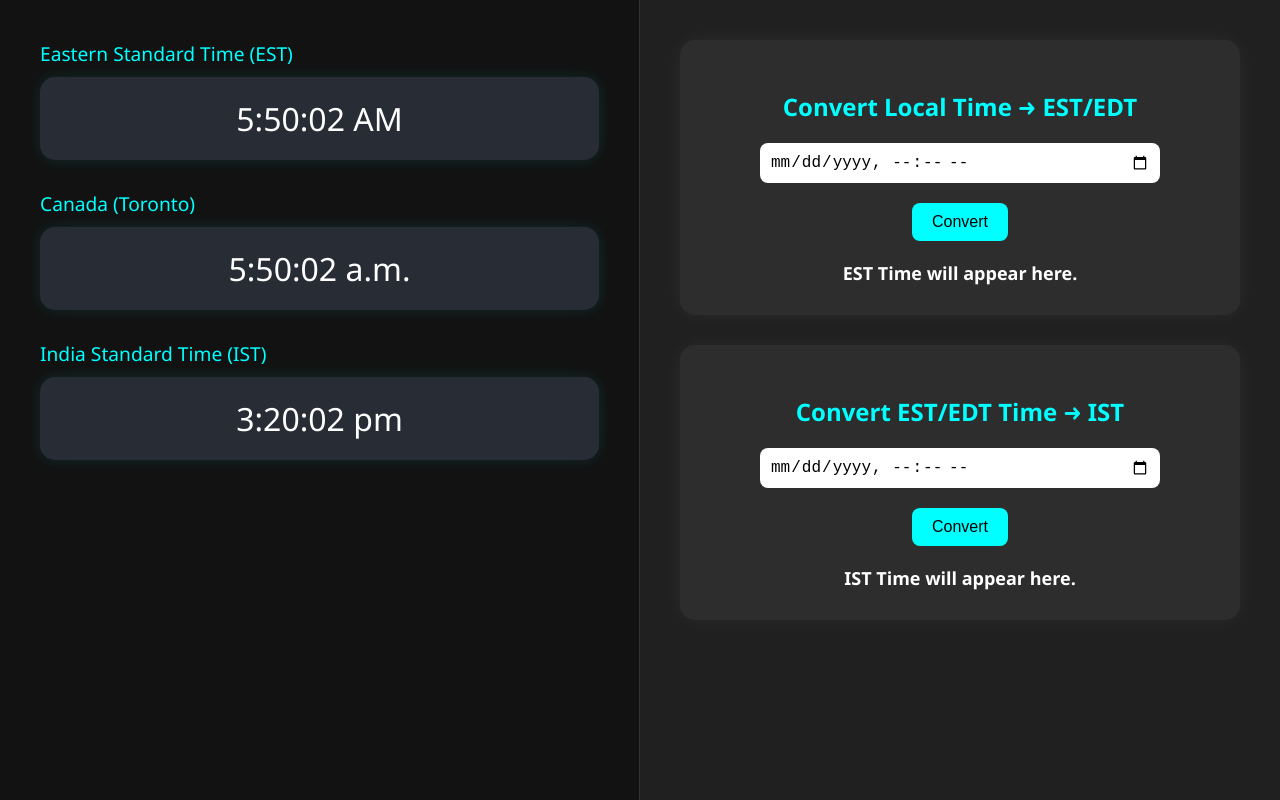
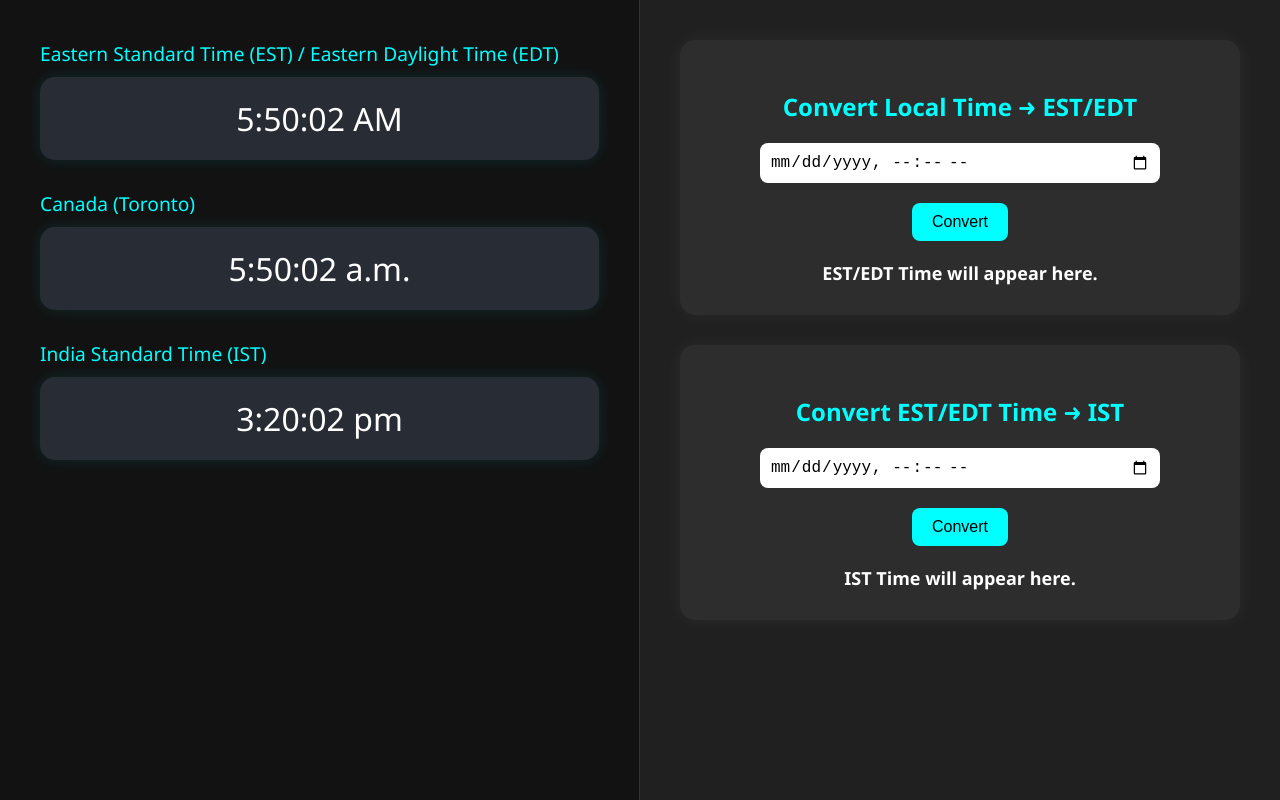
Before and after one commit to Ayush-Balodi/Clock, a plain HTML site: page index.html in a window 1280 px wide. Drawn offline with nearby package versions, Linux system fonts and the light colour scheme.

Commit message:
Minor cosmetic changes

```diff
--- a/index.html
+++ b/index.html
@@ -117,7 +117,7 @@
 
   <!-- Left Half: Clocks -->
   <div class="half left">
-    <div class="label">Eastern Standard Time (EST)</div>
+    <div class="label">Eastern Standard Time (EST) / Eastern Daylight Time (EDT)</div>
     <div class="clock" id="est-clock">00:00:00</div>
 
     <div class="label">Canada (Toronto)</div>
@@ -135,7 +135,7 @@
       <input type="datetime-local" id="datetime-input" />
       <br>
       <button onclick="convertToEST()">Convert</button>
-      <div class="output" id="est-time-output">EST Time will appear here.</div>
+      <div class="output" id="est-time-output">EST/EDT Time will appear here.</div>
     </div>
 
     <div class="converter">
```
